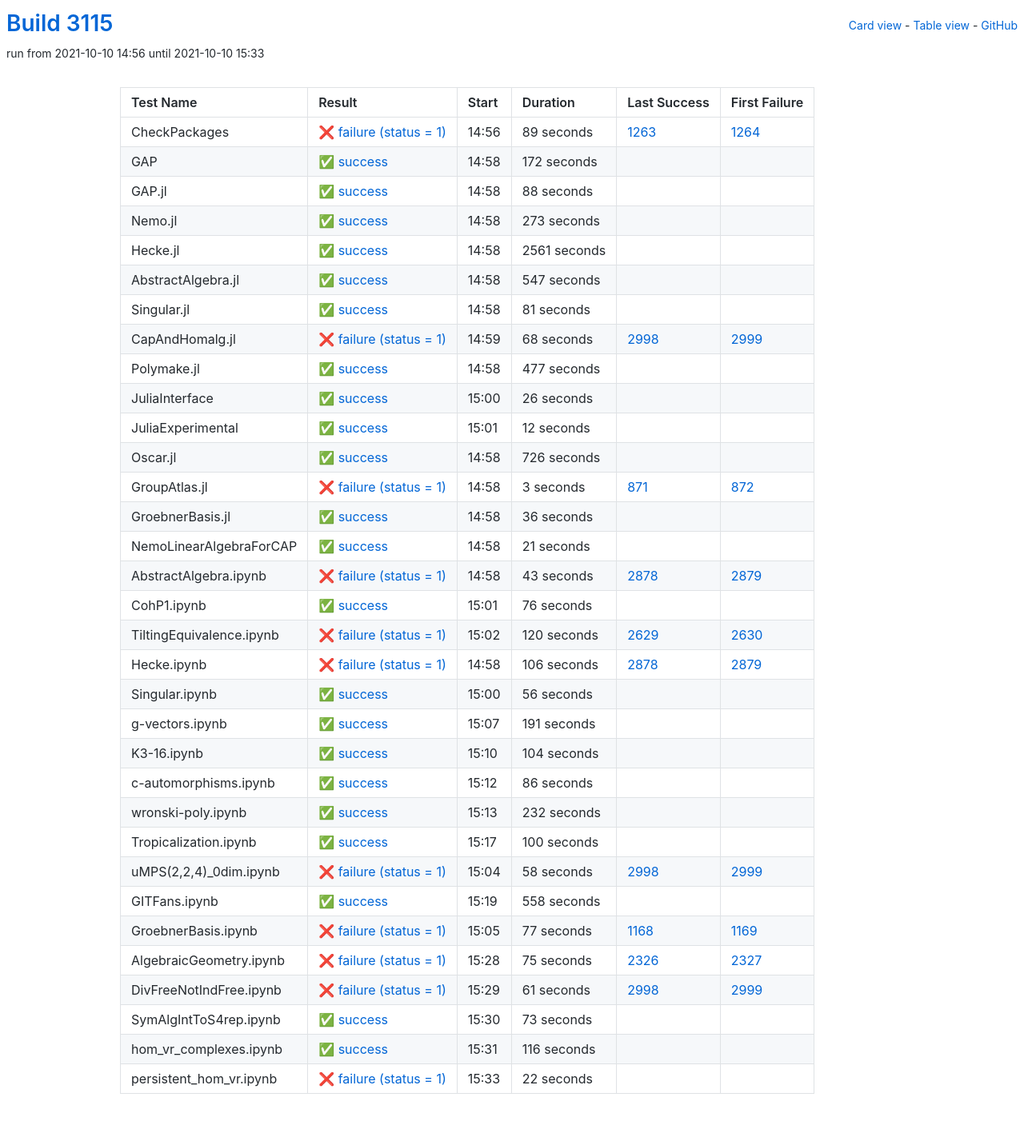
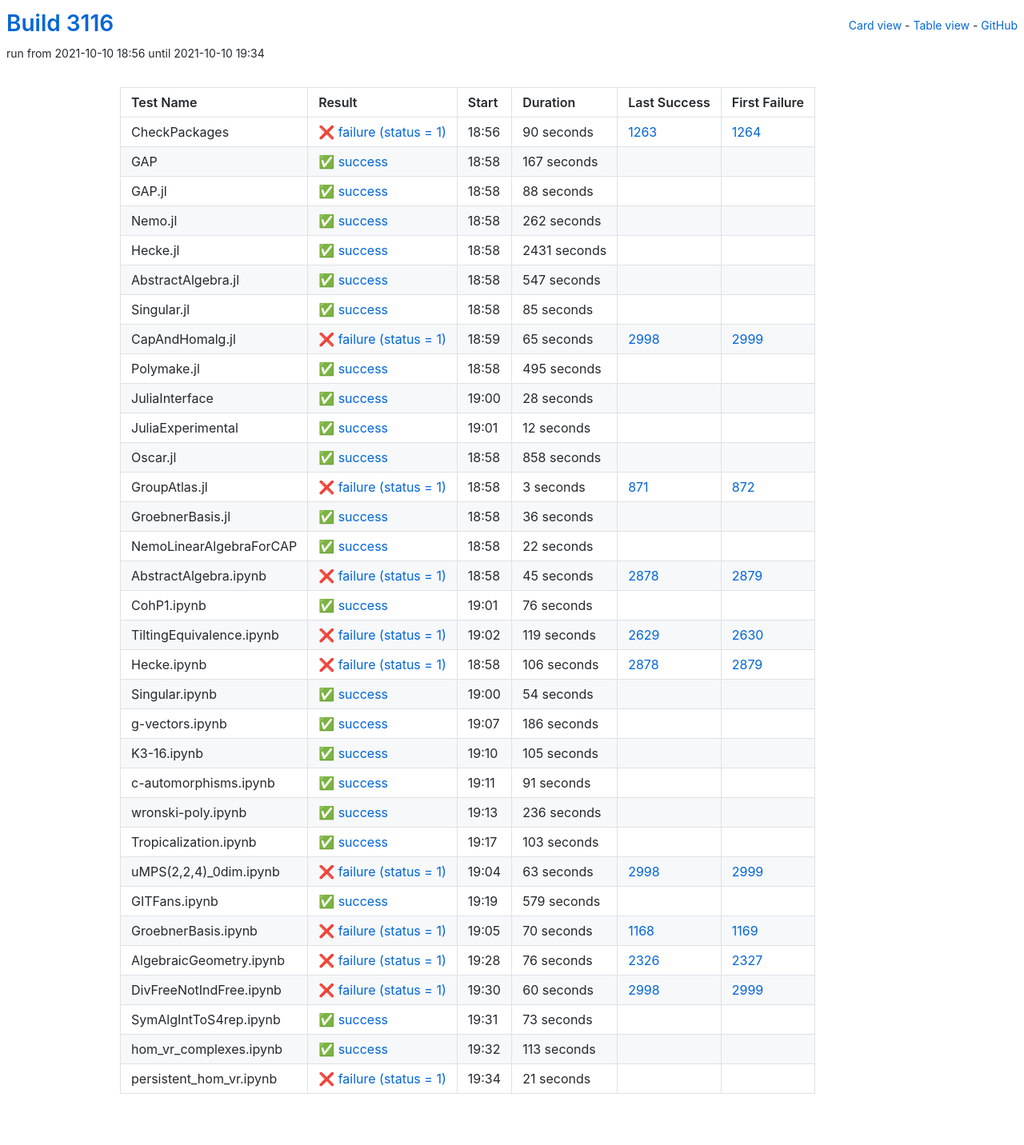
Before and after one commit to oscar-system/oscar-ci-status-stable, a Jekyll site: the page built from table.html, in a window 1280 px wide. Shown: the whole page at 80% size. Built offline with Jekyll 4.4.1, drawn with Linux system fonts in a browser that asks for light colours.

Commit message:
Build #3116

```diff
--- a/_data/ci.yml
+++ b/_data/ci.yml
@@ -1,6 +1,6 @@
 ---
-build: 3115
-build_url: https://oscarci.mathematik.uni-kl.de/job/oscar-stable/3115/
+build: 3116
+build_url: https://oscarci.mathematik.uni-kl.de/job/oscar-stable/3116/
 job: oscar-stable
 organization: oscar-system
 repo: oscar-ci-status-stable
@@ -8,32 +8,32 @@ repourl: https://github.com/oscar-system/oscar-ci-status-stable
 tests:
 - name: CheckPackages
   id: checkpackages
-  log: https://oscarci.mathematik.uni-kl.de/job/oscar-stable/3115/artifact/logs/build-3115/CheckPackages.log
-  start: 2021-10-10 14:56
+  log: https://oscarci.mathematik.uni-kl.de/job/oscar-stable/3116/artifact/logs/build-3116/CheckPackages.log
+  start: 2021-10-10 18:56
   success: false
   exitcode: 1
   status: failure
-  duration: 89
+  duration: 90
   last_success: 1263
   last_success_url: https://oscarci.mathematik.uni-kl.de/job/oscar-stable/1263/
   first_failure: 1264
   first_failure_url: https://oscarci.mathematik.uni-kl.de/job/oscar-stable/1264/
 - name: GAP
   id: gap
-  log: https://oscarci.mathematik.uni-kl.de/job/oscar-stable/3115/artifact/logs/build-3115/GAP.log
-  start: 2021-10-10 14:58
+  log: https://oscarci.mathematik.uni-kl.de/job/oscar-stable/3116/artifact/logs/build-3116/GAP.log
+  start: 2021-10-10 18:58
   success: true
   exitcode: 0
   status: success
-  duration: 172
+  duration: 167
   last_success: false
   last_success_url:
   first_failure: false
   first_failure_url:
 - name: GAP.jl
   id: gap-jl
-  log: https://oscarci.mathematik.uni-kl.de/job/oscar-stable/3115/artifact/logs/build-3115/GAP.jl.log
-  start: 2021-10-10 14:58
+  log: https://oscarci.mathematik.uni-kl.de/job/oscar-stable/3116/artifact/logs/build-3116/GAP.jl.log
+  start: 2021-10-10 18:58
   success: true
   exitcode: 0
   status: success
@@ -44,32 +44,32 @@ tests:
   first_failure_url:
 - name: Nemo.jl
   id: nemo-jl
-  log: https://oscarci.mathematik.uni-kl.de/job/oscar-stable/3115/artifact/logs/build-3115/Nemo.jl.log
-  start: 2021-10-10 14:58
+  log: https://oscarci.mathematik.uni-kl.de/job/oscar-stable/3116/artifact/logs/build-3116/Nemo.jl.log
+  start: 2021-10-10 18:58
   success: true
   exitcode: 0
   status: success
-  duration: 273
+  duration: 262
   last_success: false
   last_success_url:
   first_failure: false
   first_failure_url:
 - name: Hecke.jl
   id: hecke-jl
-  log: https://oscarci.mathematik.uni-kl.de/job/oscar-stable/3115/artifact/logs/build-3115/Hecke.jl.log
-  start: 2021-10-10 14:58
+  log: https://oscarci.mathematik.uni-kl.de/job/oscar-stable/3116/artifact/logs/build-3116/Hecke.jl.log
+  start: 2021-10-10 18:58
   success: true
   exitcode: 0
   status: success
-  duration: 2561
+  duration: 2431
   last_success: false
   last_success_url:
   first_failure: false
   first_failure_url:
 - name: AbstractAlgebra.jl
   id: abstractalgebra-jl
-  log: https://oscarci.mathematik.uni-kl.de/job/oscar-stable/3115/artifact/logs/build-3115/AbstractAlgebra.jl.log
-  start: 2021-10-10 14:58
+  log: https://oscarci.mathematik.uni-kl.de/job/oscar-stable/3116/artifact/logs/build-3116/AbstractAlgebra.jl.log
+  start: 2021-10-10 18:58
   success: true
   exitcode: 0
   status: success
@@ -80,56 +80,56 @@ tests:
   first_failure_url:
 - name: Singular.jl
   id: singular-jl
-  log: https://oscarci.mathematik.uni-kl.de/job/oscar-stable/3115/artifact/logs/build-3115/Singular.jl.log
-  start: 2021-10-10 14:58
+  log: https://oscarci.mathematik.uni-kl.de/job/oscar-stable/3116/artifact/logs/build-3116/Singular.jl.log
+  start: 2021-10-10 18:58
   success: true
   exitcode: 0
   status: success
-  duration: 81
+  duration: 85
   last_success: false
   last_success_url:
   first_failure: false
   first_failure_url:
 - name: CapAndHomalg.jl
   id: capandhomalg-jl
-  log: https://oscarci.mathematik.uni-kl.de/job/oscar-stable/3115/artifact/logs/build-3115/CapAndHomalg.jl.log
-  start: 2021-10-10 14:59
+  log: https://oscarci.mathematik.uni-kl.de/job/oscar-stable/3116/artifact/logs/build-3116/CapAndHomalg.jl.log
+  start: 2021-10-10 18:59
   success: false
   exitcode: 1
   status: failure
-  duration: 68
+  duration: 65
   last_success: 2998
   last_success_url: https://oscarci.mathematik.uni-kl.de/job/oscar-stable/2998/
   first_failure: 2999
   first_failure_url: https://oscarci.mathematik.uni-kl.de/job/oscar-stable/2999/
 - name: Polymake.jl
   id: polymake-jl
-  log: https://oscarci.mathematik.uni-kl.de/job/oscar-stable/3115/artifact/logs/build-3115/Polymake.jl.log
-  start: 2021-10-10 14:58
+  log: https://oscarci.mathematik.uni-kl.de/job/oscar-stable/3116/artifact/logs/build-3116/Polymake.jl.log
+  start: 2021-10-10 18:58
   success: true
   exitcode: 0
   status: success
-  duration: 477
+  duration: 495
   last_success: false
   last_success_url:
   first_failure: false
   first_failure_url:
 - name: JuliaInterface
   id: juliainterface
-  log: https://oscarci.mathematik.uni-kl.de/job/oscar-stable/3115/artifact/logs/build-3115/JuliaInterface.log
-  start: 2021-10-10 15:00
+  log: https://oscarci.mathematik.uni-kl.de/job/oscar-stable/3116/artifact/logs/build-3116/JuliaInterface.log
+  start: 2021-10-10 19:00
   success: true
   exitcode: 0
   status: success
-  duration: 26
+  duration: 28
   last_success: false
   last_success_url:
   first_failure: false
   first_failure_url:
 - name: JuliaExperimental
   id: juliaexperimental
-  log: https://oscarci.mathematik.uni-kl.de/job/oscar-stable/3115/artifact/logs/build-3115/JuliaExperimental.log
-  start: 2021-10-10 15:01
+  log: https://oscarci.mathematik.uni-kl.de/job/oscar-stable/3116/artifact/logs/build-3116/JuliaExperimental.log
+  start: 2021-10-10 19:01
   success: true
   exitcode: 0
   status: success
@@ -140,20 +140,20 @@ tests:
   first_failure_url:
 - name: Oscar.jl
   id: oscar-jl
-  log: https://oscarci.mathematik.uni-kl.de/job/oscar-stable/3115/artifact/logs/build-3115/Oscar.jl.log
-  start: 2021-10-10 14:58
+  log: https://oscarci.mathematik.uni-kl.de/job/oscar-stable/3116/artifact/logs/build-3116/Oscar.jl.log
+  start: 2021-10-10 18:58
   success: true
   exitcode: 0
   status: success
-  duration: 726
+  duration: 858
   last_success: false
   last_success_url:
   first_failure: false
   first_failure_url:
 - name: GroupAtlas.jl
   id: groupatlas-jl
-  log: https://oscarci.mathematik.uni-kl.de/job/oscar-stable/3115/artifact/logs/build-3115/GroupAtlas.jl.log
-  start: 2021-10-10 14:58
+  log: https://oscarci.mathematik.uni-kl.de/job/oscar-stable/3116/artifact/logs/build-3116/GroupAtlas.jl.log
+  start: 2021-10-10 18:58
   success: false
   exitcode: 1
   status: failure
@@ -164,8 +164,8 @@ tests:
   first_failure_url: https://oscarci.mathematik.uni-kl.de/job/oscar-stable/872/
 - name: GroebnerBasis.jl
   id: groebnerbasis-jl
-  log: https://oscarci.mathematik.uni-kl.de/job/oscar-stable/3115/artifact/logs/build-3115/GroebnerBasis.jl.log
-  start: 2021-10-10 14:58
+  log: https://oscarci.mathematik.uni-kl.de/job/oscar-stable/3116/artifact/logs/build-3116/GroebnerBasis.jl.log
+  start: 2021-10-10 18:58
   success: true
   exitcode: 0
   status: success
@@ -176,32 +176,32 @@ tests:
   first_failure_url:
 - name: NemoLinearAlgebraForCAP
   id: nemolinearalgebraforcap
-  log: https://oscarci.mathematik.uni-kl.de/job/oscar-stable/3115/artifact/logs/build-3115/NemoLinearAlgebraForCAP.log
-  start: 2021-10-10 14:58
+  log: https://oscarci.mathematik.uni-kl.de/job/oscar-stable/3116/artifact/logs/build-3116/NemoLinearAlgebraForCAP.log
+  start: 2021-10-10 18:58
   success: true
   exitcode: 0
   status: success
-  duration: 21
+  duration: 22
   last_success: false
   last_success_url:
   first_failure: false
   first_failure_url:
 - name: AbstractAlgebra.ipynb
   id: abstractalgebra-ipynb
-  log: https://oscarci.mathematik.uni-kl.de/job/oscar-stable/3115/artifact/logs/build-3115/AbstractAlgebra.ipynb.log
-  start: 2021-10-10 14:58
+  log: https://oscarci.mathematik.uni-kl.de/job/oscar-stable/3116/artifact/logs/build-3116/AbstractAlgebra.ipynb.log
+  start: 2021-10-10 18:58
   success: false
   exitcode: 1
   status: failure
-  duration: 43
+  duration: 45
   last_success: 2878
   last_success_url: https://oscarci.mathematik.uni-kl.de/job/oscar-stable/2878/
   first_failure: 2879
   first_failure_url: https://oscarci.mathematik.uni-kl.de/job/oscar-stable/2879/
 - name: CohP1.ipynb
   id: cohp1-ipynb
-  log: https://oscarci.mathematik.uni-kl.de/job/oscar-stable/3115/artifact/logs/build-3115/CohP1.ipynb.log
-  start: 2021-10-10 15:01
+  log: https://oscarci.mathematik.uni-kl.de/job/oscar-stable/3116/artifact/logs/build-3116/CohP1.ipynb.log
+  start: 2021-10-10 19:01
   success: true
   exitcode: 0
   status: success
@@ -212,20 +212,20 @@ tests:
   first_failure_url:
 - name: TiltingEquivalence.ipynb
   id: tiltingequivalence-ipynb
-  log: https://oscarci.mathematik.uni-kl.de/job/oscar-stable/3115/artifact/logs/build-3115/TiltingEquivalence.ipynb.log
-  start: 2021-10-10 15:02
+  log: https://oscarci.mathematik.uni-kl.de/job/oscar-stable/3116/artifact/logs/build-3116/TiltingEquivalence.ipynb.log
+  start: 2021-10-10 19:02
   success: false
   exitcode: 1
   status: failure
-  duration: 120
+  duration: 119
   last_success: 2629
   last_success_url: https://oscarci.mathematik.uni-kl.de/job/oscar-stable/2629/
   first_failure: 2630
   first_failure_url: https://oscarci.mathematik.uni-kl.de/job/oscar-stable/2630/
 - name: Hecke.ipynb
   id: hecke-ipynb
-  log: https://oscarci.mathematik.uni-kl.de/job/oscar-stable/3115/artifact/logs/build-3115/Hecke.ipynb.log
-  start: 2021-10-10 14:58
+  log: https://oscarci.mathematik.uni-kl.de/job/oscar-stable/3116/artifact/logs/build-3116/Hecke.ipynb.log
+  start: 2021-10-10 18:58
   success: false
   exitcode: 1
   status: failure
@@ -236,140 +236,140 @@ tests:
   first_failure_url: https://oscarci.mathematik.uni-kl.de/job/oscar-stable/2879/
 - name: Singular.ipynb
   id: singular-ipynb
-  log: https://oscarci.mathematik.uni-kl.de/job/oscar-stable/3115/artifact/logs/build-3115/Singular.ipynb.log
-  start: 2021-10-10 15:00
+  log: https://oscarci.mathematik.uni-kl.de/job/oscar-stable/3116/artifact/logs/build-3116/Singular.ipynb.log
+  start: 2021-10-10 19:00
   success: true
   exitcode: 0
   status: success
-  duration: 56
+  duration: 54
   last_success: false
   last_success_url:
   first_failure: false
   first_failure_url:
 - name: g-vectors.ipynb
   id: g-vectors-ipynb
-  log: https://oscarci.mathematik.uni-kl.de/job/oscar-stable/3115/artifact/logs/build-3115/g-vectors.ipynb.log
-  start: 2021-10-10 15:07
+  log: https://oscarci.mathematik.uni-kl.de/job/oscar-stable/3116/artifact/logs/build-3116/g-vectors.ipynb.log
+  start: 2021-10-10 19:07
   success: true
   exitcode: 0
   status: success
-  duration: 191
+  duration: 186
   last_success: false
   last_success_url:
   first_failure: false
   first_failure_url:
 - name: K3-16.ipynb
   id: k3-16-ipynb
-  log: https://oscarci.mathematik.uni-kl.de/job/oscar-stable/3115/artifact/logs/build-3115/K3-16.ipynb.log
-  start: 2021-10-10 15:10
+  log: https://oscarci.mathematik.uni-kl.de/job/oscar-stable/3116/artifact/logs/build-3116/K3-16.ipynb.log
+  start: 2021-10-10 19:10
   success: true
   exitcode: 0
   status: success
-  duration: 104
+  duration: 105
   last_success: false
   last_success_url:
   first_failure: false
   first_failure_url:
 - name: c-automorphisms.ipynb
   id: c-automorphisms-ipynb
-  log: https://oscarci.mathematik.uni-kl.de/job/oscar-stable/3115/artifact/logs/build-3115/c-automorphisms.ipynb.log
-  start: 2021-10-10 15:12
+  log: https://oscarci.mathematik.uni-kl.de/job/oscar-stable/3116/artifact/logs/build-3116/c-automorphisms.ipynb.log
+  start: 2021-10-10 19:11
   success: true
   exitcode: 0
   status: success
-  duration: 86
+  duration: 91
   last_success: false
   last_success_url:
   first_failure: false
   first_failure_url:
 - name: wronski-poly.ipynb
   id: wronski-poly-ipynb
-  log: https://oscarci.mathematik.uni-kl.de/job/oscar-stable/3115/artifact/logs/build-3115/wronski-poly.ipynb.log
-  start: 2021-10-10 15:13
+  log: https://oscarci.mathematik.uni-kl.de/job/oscar-stable/3116/artifact/logs/build-3116/wronski-poly.ipynb.log
+  start: 2021-10-10 19:13
   success: true
   exitcode: 0
   status: success
-  duration: 232
+  duration: 236
   last_success: false
   last_success_url:
   first_failure: false
   first_failure_url:
 - name: Tropicalization.ipynb
   id: tropicalization-ipynb
-  log: https://oscarci.mathematik.uni-kl.de/job/oscar-stable/3115/artifact/logs/build-3115/Tropicalization.ipynb.log
-  start: 2021-10-10 15:17
+  log: https://oscarci.mathematik.uni-kl.de/job/oscar-stable/3116/artifact/logs/build-3116/Tropicalization.ipynb.log
+  start: 2021-10-10 19:17
   success: true
   exitcode: 0
   status: success
-  duration: 100
+  duration: 103
   last_success: false
   last_success_url:
   first_failure: false
   first_failure_url:
 - name: uMPS(2,2,4)_0dim.ipynb
   id: umps-2-2-4-0dim-ipynb
-  log: https://oscarci.mathematik.uni-kl.de/job/oscar-stable/3115/artifact/logs/build-3115/uMPS-2-2-4-_0dim.ipynb.log
-  start: 2021-10-10 15:04
+  log: https://oscarci.mathematik.uni-kl.de/job/oscar-stable/3116/artifact/logs/build-3116/uMPS-2-2-4-_0dim.ipynb.log
+  start: 2021-10-10 19:04
   success: false
   exitcode: 1
   status: failure
-  duration: 58
+  duration: 63
   last_success: 2998
   last_success_url: https://oscarci.mathematik.uni-kl.de/job/oscar-stable/2998/
   first_failure: 2999
   first_failure_url: https://oscarci.mathematik.uni-kl.de/job/oscar-stable/2999/
 - name: GITFans.ipynb
   id: gitfans-ipynb
-  log: https://oscarci.mathematik.uni-kl.de/job/oscar-stable/3115/artifact/logs/build-3115/GITFans.ipynb.log
-  start: 2021-10-10 15:19
+  log: https://oscarci.mathematik.uni-kl.de/job/oscar-stable/3116/artifact/logs/build-3116/GITFans.ipynb.log
+  start: 2021-10-10 19:19
   success: true
   exitcode: 0
   status: success
-  duration: 558
+  duration: 579
   last_success: false
   last_success_url:
   first_failure: false
   first_failure_url:
 - name: GroebnerBasis.ipynb
   id: groebnerbasis-ipynb
-  log: https://oscarci.mathematik.uni-kl.de/job/oscar-stable/3115/artifact/logs/build-3115/GroebnerBasis.ipynb.log
-  start: 2021-10-10 15:05
+  log: https://oscarci.mathematik.uni-kl.de/job/oscar-stable/3116/artifact/logs/build-3116/GroebnerBasis.ipynb.log
+  start: 2021-10-10 19:05
   success: false
   exitcode: 1
   status: failure
-  duration: 77
+  duration: 70
   last_success: 1168
   last_success_url: https://oscarci.mathematik.uni-kl.de/job/oscar-stable/1168/
   first_failure: 1169
   first_failure_url: https://oscarci.mathematik.uni-kl.de/job/oscar-stable/1169/
 - name: AlgebraicGeometry.ipynb
   id: algebraicgeometry-ipynb
-  log: https://oscarci.mathematik.uni-kl.de/job/oscar-stable/3115/artifact/logs/build-3115/AlgebraicGeometry.ipynb.log
-  start: 2021-10-10 15:28
+  log: https://oscarci.mathematik.uni-kl.de/job/oscar-stable/3116/artifact/logs/build-3116/AlgebraicGeometry.ipynb.log
+  start: 2021-10-10 19:28
   success: false
   exitcode: 1
   status: failure
-  duration: 75
+  duration: 76
   last_success: 2326
   last_success_url: https://oscarci.mathematik.uni-kl.de/job/oscar-stable/2326/
   first_failure: 2327
   first_failure_url: https://oscarci.mathematik.uni-kl.de/job/oscar-stable/2327/
 - name: DivFreeNotIndFree.ipynb
   id: divfreenotindfree-ipynb
-  log: https://oscarci.mathematik.uni-kl.de/job/oscar-stable/3115/artifact/logs/build-3115/DivFreeNotIndFree.ipynb.log
-  start: 2021-10-10 15:29
+  log: https://oscarci.mathematik.uni-kl.de/job/oscar-stable/3116/artifact/logs/build-3116/DivFreeNotIndFree.ipynb.log
+  start: 2021-10-10 19:30
   success: false
   exitcode: 1
   status: failure
-  duration: 61
+  duration: 60
   last_success: 2998
   last_success_url: https://oscarci.mathematik.uni-kl.de/job/oscar-stable/2998/
   first_failure: 2999
   first_failure_url: https://oscarci.mathematik.uni-kl.de/job/oscar-stable/2999/
 - name: SymAlgIntToS4rep.ipynb
   id: symalginttos4rep-ipynb
-  log: https://oscarci.mathematik.uni-kl.de/job/oscar-stable/3115/artifact/logs/build-3115/SymAlgIntToS4rep.ipynb.log
-  start: 2021-10-10 15:30
+  log: https://oscarci.mathematik.uni-kl.de/job/oscar-stable/3116/artifact/logs/build-3116/SymAlgIntToS4rep.ipynb.log
+  start: 2021-10-10 19:31
   success: true
   exitcode: 0
   status: success
@@ -380,24 +380,24 @@ tests:
   first_failure_url:
 - name: hom_vr_complexes.ipynb
   id: hom-vr-complexes-ipynb
-  log: https://oscarci.mathematik.uni-kl.de/job/oscar-stable/3115/artifact/logs/build-3115/hom_vr_complexes.ipynb.log
-  start: 2021-10-10 15:31
+  log: https://oscarci.mathematik.uni-kl.de/job/oscar-stable/3116/artifact/logs/build-3116/hom_vr_complexes.ipynb.log
+  start: 2021-10-10 19:32
   success: true
   exitcode: 0
   status: success
-  duration: 116
+  duration: 113
   last_success: false
   last_success_url:
   first_failure: false
   first_failure_url:
 - name: persistent_hom_vr.ipynb
   id: persistent-hom-vr-ipynb
-  log: https://oscarci.mathematik.uni-kl.de/job/oscar-stable/3115/artifact/logs/build-3115/persistent_hom_vr.ipynb.log
-  start: 2021-10-10 15:33
+  log: https://oscarci.mathematik.uni-kl.de/job/oscar-stable/3116/artifact/logs/build-3116/persistent_hom_vr.ipynb.log
+  start: 2021-10-10 19:34
   success: false
   exitcode: 1
   status: failure
-  duration: 22
+  duration: 21
   last_success: false
   last_success_url:
   first_failure: false
```
Also changed, not shown: README.md.
